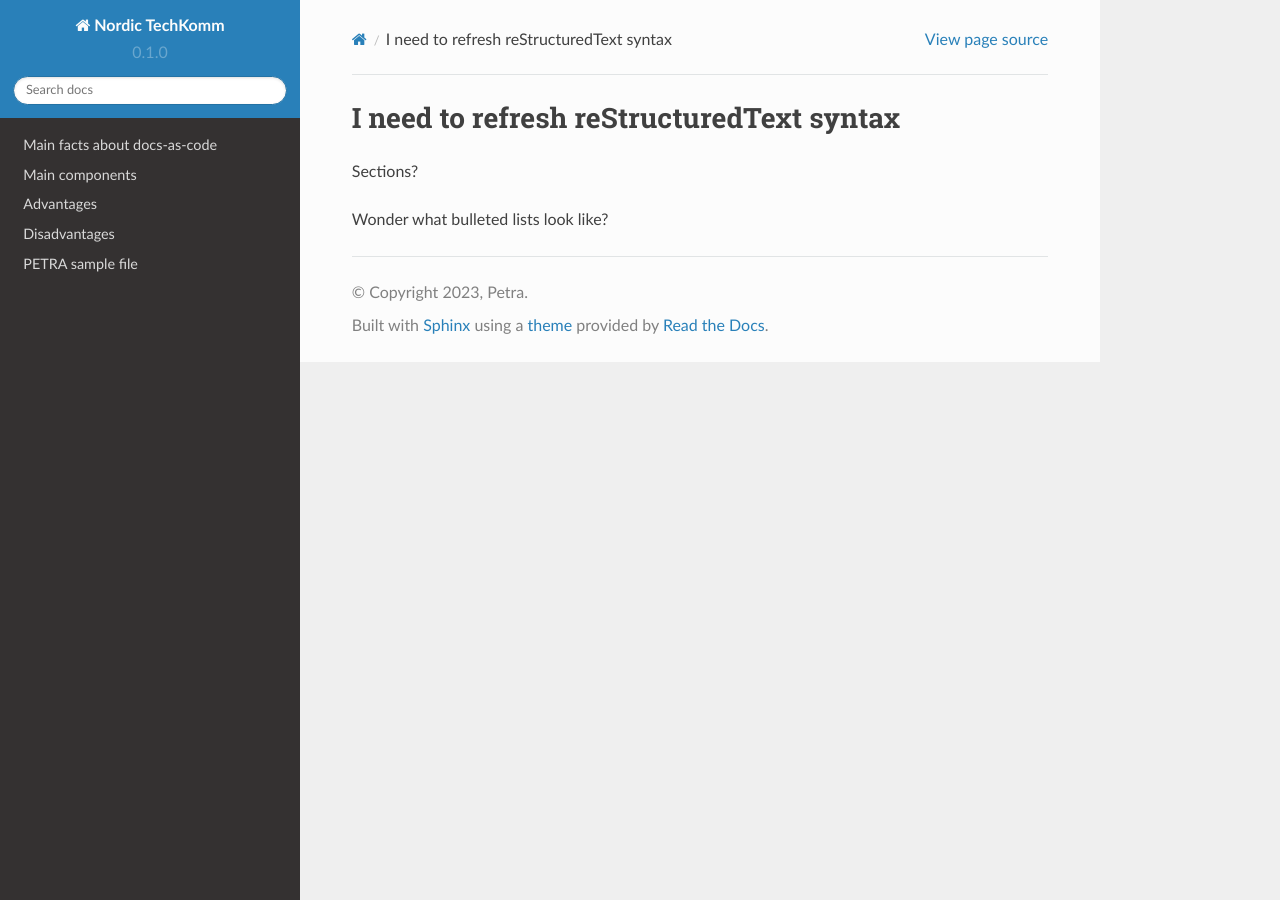
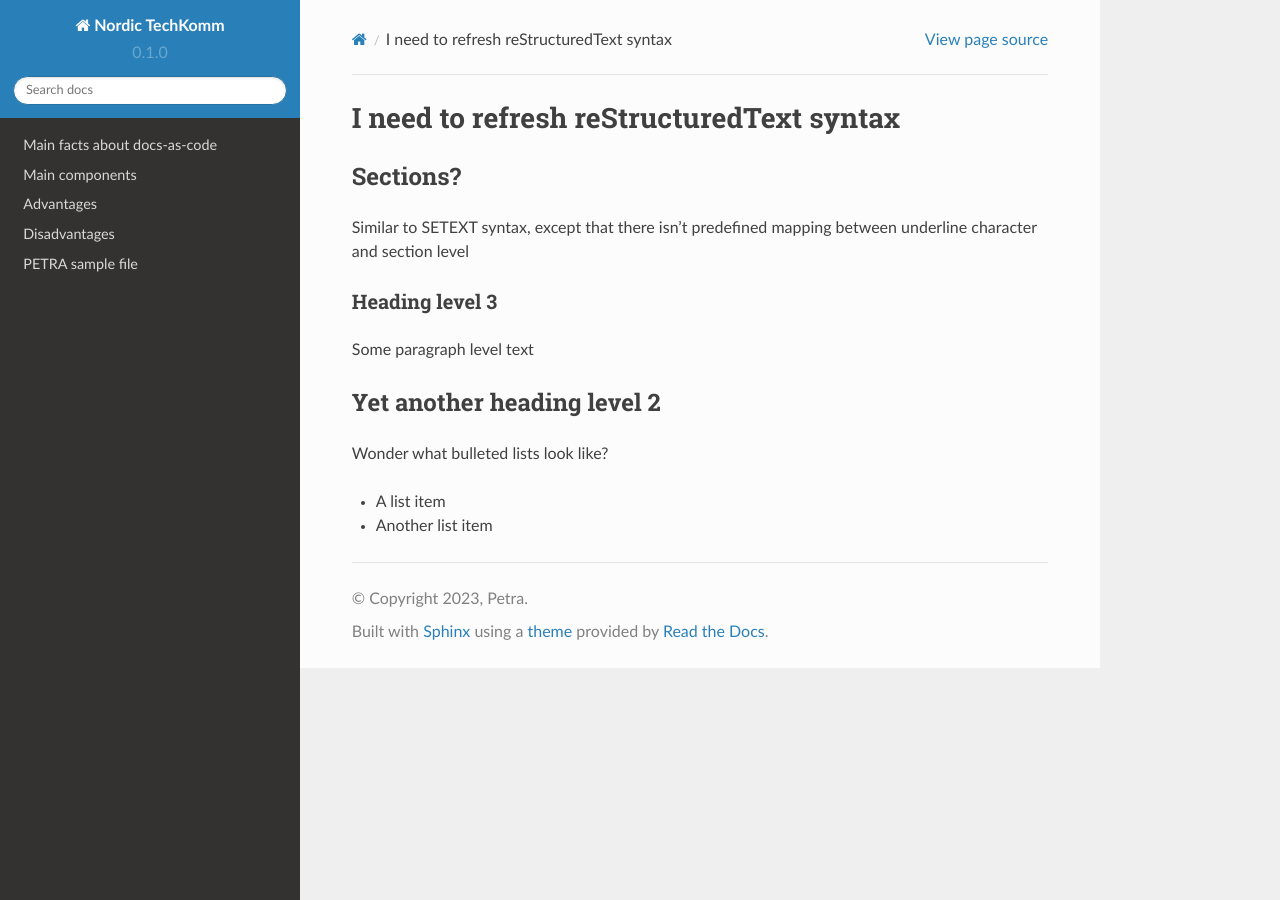
Before and after one commit to pezi77/workshop-nordic-2023, a Sphinx documentation site: the page built from docs/peter.rst, in a window 1280 px wide. Built offline with Sphinx 7.4.7 and the Read the Docs theme 2.0.0, drawn with Linux system fonts in a browser that asks for light colours.

Commit message:
Added info about section headings

```diff
--- a/docs/peter.rst
+++ b/docs/peter.rst
@@ -2,5 +2,19 @@ I need to refresh reStructuredText syntax
 =========================================
 
 Sections?
+---------
+
+Similar to SETEXT syntax, except that there isn't predefined mapping between underline character and section level
+
+Heading level 3
++++++++++++++++
+
+Some paragraph level text
+
+Yet another heading level 2
+---------------------------
 
 Wonder what bulleted lists look like?
+
+* A list item
+* Another list item
```
